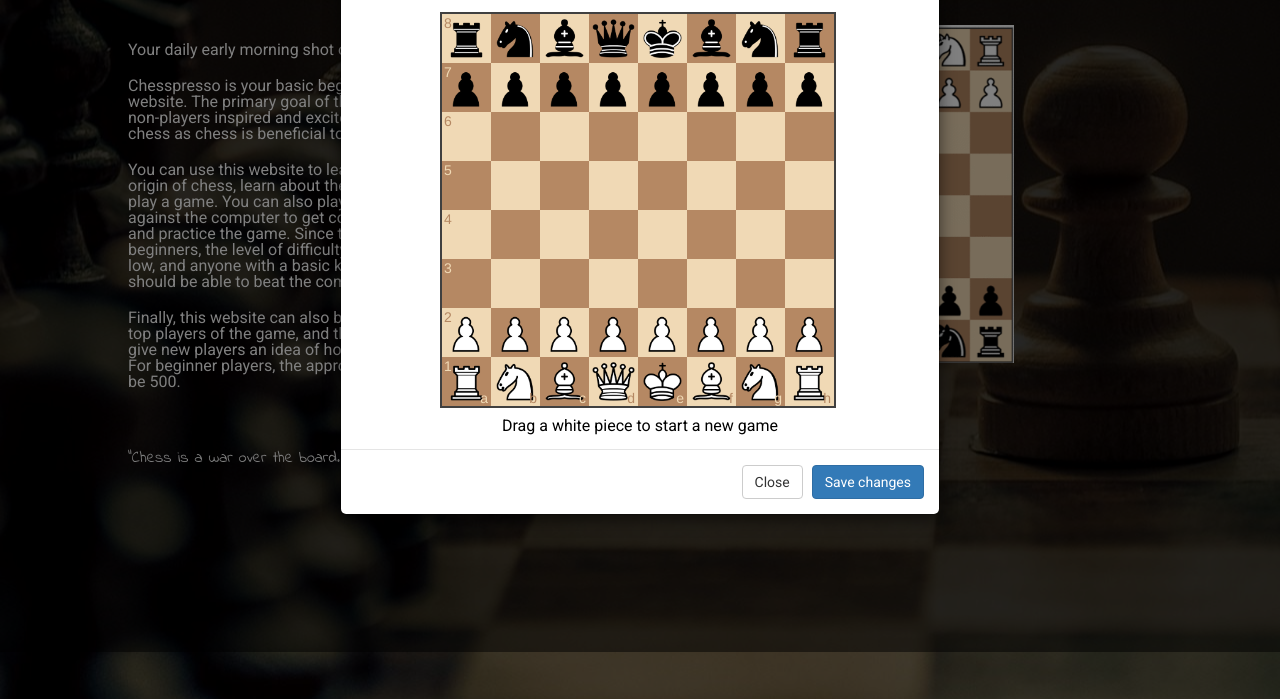
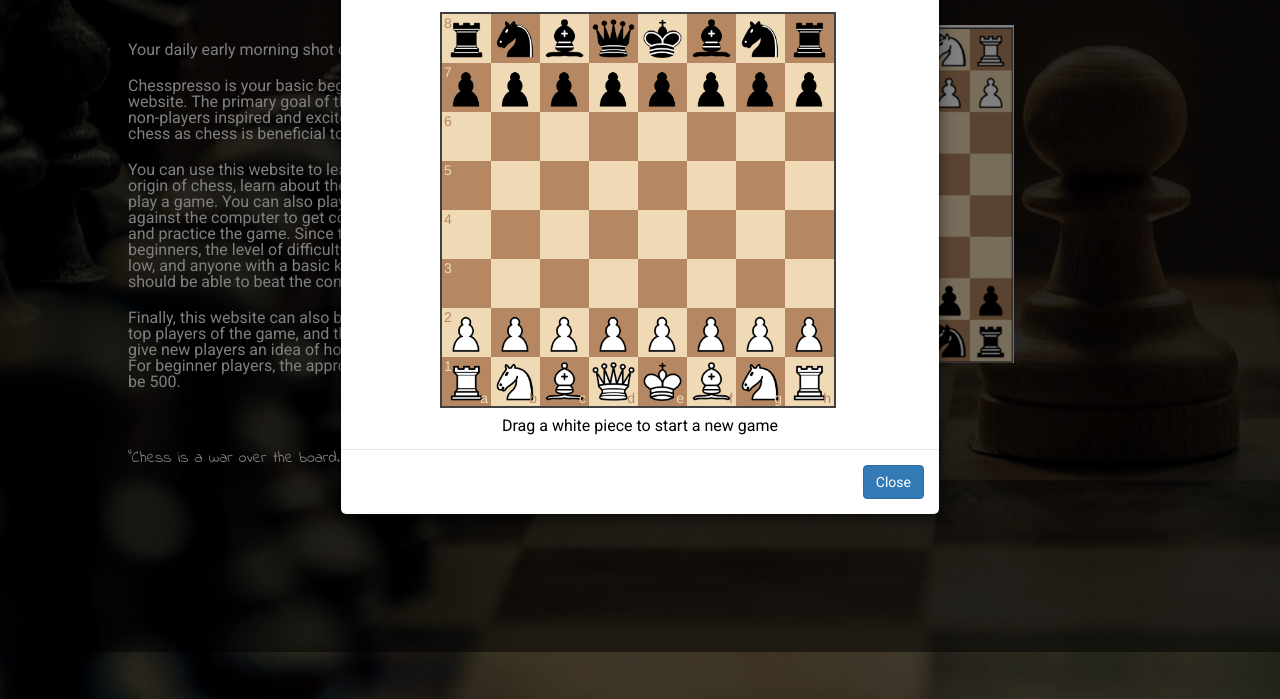
Before and after one commit to scarescrow/SI539Final, a plain HTML site: page index.html in a window 1280 px wide. Both pictures are taken after a click on the button "Play Now!". Shown: the part 148-847 px from the top of the page. Drawn offline with nearby package versions, Linux system fonts and the light colour scheme; a web font is replaced by a local one.

Commit message:
Fix modal button text

```diff
--- a/index.html
+++ b/index.html
@@ -126,8 +126,7 @@
                             </div>
                         </div>
                         <div class="modal-footer">
-                            <button type="button" class="btn btn-default" data-dismiss="modal">Close</button>
-                            <button type="button" class="btn btn-primary save">Save changes</button>
+                            <button type="button" class="btn btn-primary">Close</button>
                         </div>
                     </div>
                 </div>
```
